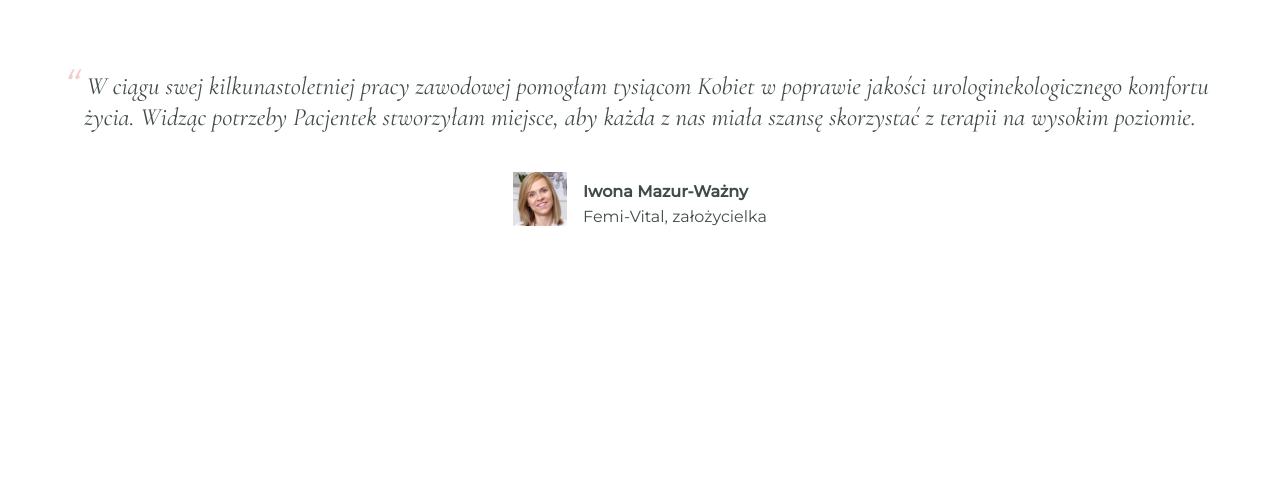
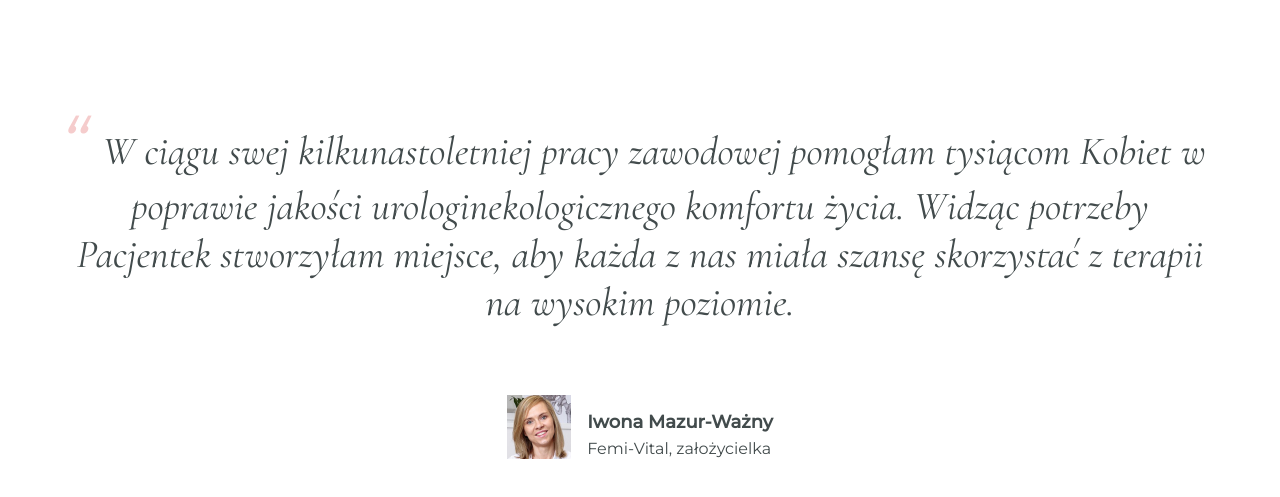
Before and after one commit to awysocka/femi-vital-web, a Gatsby site: page / in a window 1280 px wide. Shown: the part 753-1250 px from the top of the page. Before the commit the page ends 1019 px from the top, so only its background shows below. Built offline with nearby package versions, Linux system fonts and the light colour scheme; Gatsby itself is replaced by a stand-in of ours.

Commit message:
Add media queries to divider

```diff
--- a/src/assets/styles/theme.js
+++ b/src/assets/styles/theme.js
@@ -1,6 +1,7 @@
 export const theme = {
   radius: '4px',
   outline: '2px solid #7DB4F7',
+  maxWidth: '1600px',
   color: {
     blue: '#7DB4F7',
     lightBlue: '#D8E9FD',
--- a/src/components/DividerQuote/DividerQuote.jsx
+++ b/src/components/DividerQuote/DividerQuote.jsx
@@ -1,65 +1,6 @@
 import React from 'react';
-import styled from 'styled-components';
 import avatar from '../../assets/images/photo-2-avatar.jpg';
-
-const Wrapper = styled.div`
-  padding: 40px 20px;
-  display: flex;
-  flex-direction: column;
-  align-items: center;
-  justify-content: flex-end;
-`;
-
-const Quote = styled.blockquote`
-  max-width: 1160px;
-  text-align: center;
-  margin: 0;
-  font-family: ${({ theme }) => theme.fontFamily.cormorant};
-  color: ${({ theme }) => theme.color.darkGrey};
-  font-weight: 400;
-  font-style: italic;
-  font-size: ${({ theme }) => theme.fontSize.blockquoteMobile};
-  text-align: center;
-
-  &:before {
-    content: '\\201C';
-    position: relative;
-    top: 5px;
-    left: -10px;
-    font-size: ${({ theme }) => theme.fontSize.blockquote};
-    font-family: ${({ theme }) => theme.fontFamily.montserrat};
-    color: ${({ theme }) => theme.color.lightPink};
-  }
-`;
-
-const Avatar = styled.img`
-  width: 54px;
-  height: 54px;
-  margin-right: 16px;
-`;
-
-const Content = styled.div`
-  display: flex;
-  margin-top: 40px;
-`;
-
-const Caption = styled.div`
-  font-family: ${({ theme }) => theme.fontFamily.montserrat};
-  color: ${({ theme }) => theme.color.darkGrey};
-  display: flex;
-  flex-direction: column;
-  justify-content: flex-end;
-
-  p {
-    margin: 0;
-  }
-
-  :first-child {
-    font-size: ${({ theme }) => theme.fontSize.body};
-    font-weight: 600;
-    line-height: 2;
-  }
-`;
+import { Wrapper, Quote, Avatar, Content, Caption } from './DividerQuotes.styles';
 
 const DividerQuote = () => {
   return (
--- /dev/null
+++ b/src/components/DividerQuote/DividerQuotes.styles.js
@@ -0,0 +1,89 @@
+import styled from 'styled-components';
+
+export const Wrapper = styled.div`
+  max-width: ${({ theme }) => theme.maxWidth};
+  padding: 40px 20px;
+  display: flex;
+  flex-direction: column;
+  align-items: center;
+  justify-content: flex-end;
+
+  ${({ theme }) => theme.mq.desktop} {
+    padding: 78px 20px;
+  }
+`;
+
+export const Quote = styled.blockquote`
+  max-width: 1160px;
+  text-align: center;
+  margin: 0;
+  font-family: ${({ theme }) => theme.fontFamily.cormorant};
+  color: ${({ theme }) => theme.color.darkGrey};
+  font-weight: 400;
+  font-style: italic;
+  font-size: ${({ theme }) => theme.fontSize.blockquoteMobile};
+  text-align: center;
+
+  &:before {
+    content: '\\201C';
+    position: relative;
+    top: 5px;
+    left: -10px;
+    font-size: ${({ theme }) => theme.fontSize.blockquote};
+    font-family: ${({ theme }) => theme.fontFamily.montserrat};
+    color: ${({ theme }) => theme.color.lightPink};
+
+    ${({ theme }) => theme.mq.desktop} {
+      font-size: ${({ theme }) => theme.fontSize.headingPrimary};
+      left: -20px;
+    }
+  }
+
+  ${({ theme }) => theme.mq.desktop} {
+    font-size: ${({ theme }) => theme.fontSize.blockquote};
+    text-align: center;
+    line-height: 1.2;
+  }
+`;
+
+export const Avatar = styled.img`
+  width: 54px;
+  height: 54px;
+  margin-right: 16px;
+
+  ${({ theme }) => theme.mq.desktop} {
+    width: 64px;
+    height: 64px;
+  }
+`;
+
+export const Content = styled.div`
+  display: flex;
+  margin-top: 40px;
+
+  ${({ theme }) => theme.mq.desktop} {
+    margin-top: 69px;
+  }
+`;
+
+export const Caption = styled.div`
+  font-family: ${({ theme }) => theme.fontFamily.montserrat};
+  color: ${({ theme }) => theme.color.darkGrey};
+  display: flex;
+  flex-direction: column;
+  justify-content: flex-end;
+
+  p {
+    margin: 0;
+  }
+
+  :first-child {
+    font-size: ${({ theme }) => theme.fontSize.body};
+    font-weight: 600;
+    line-height: 2;
+
+    ${({ theme }) => theme.mq.desktop} {
+      font-size: ${({ theme }) => theme.fontSize.caption};
+    }
+  }
+`;
```
